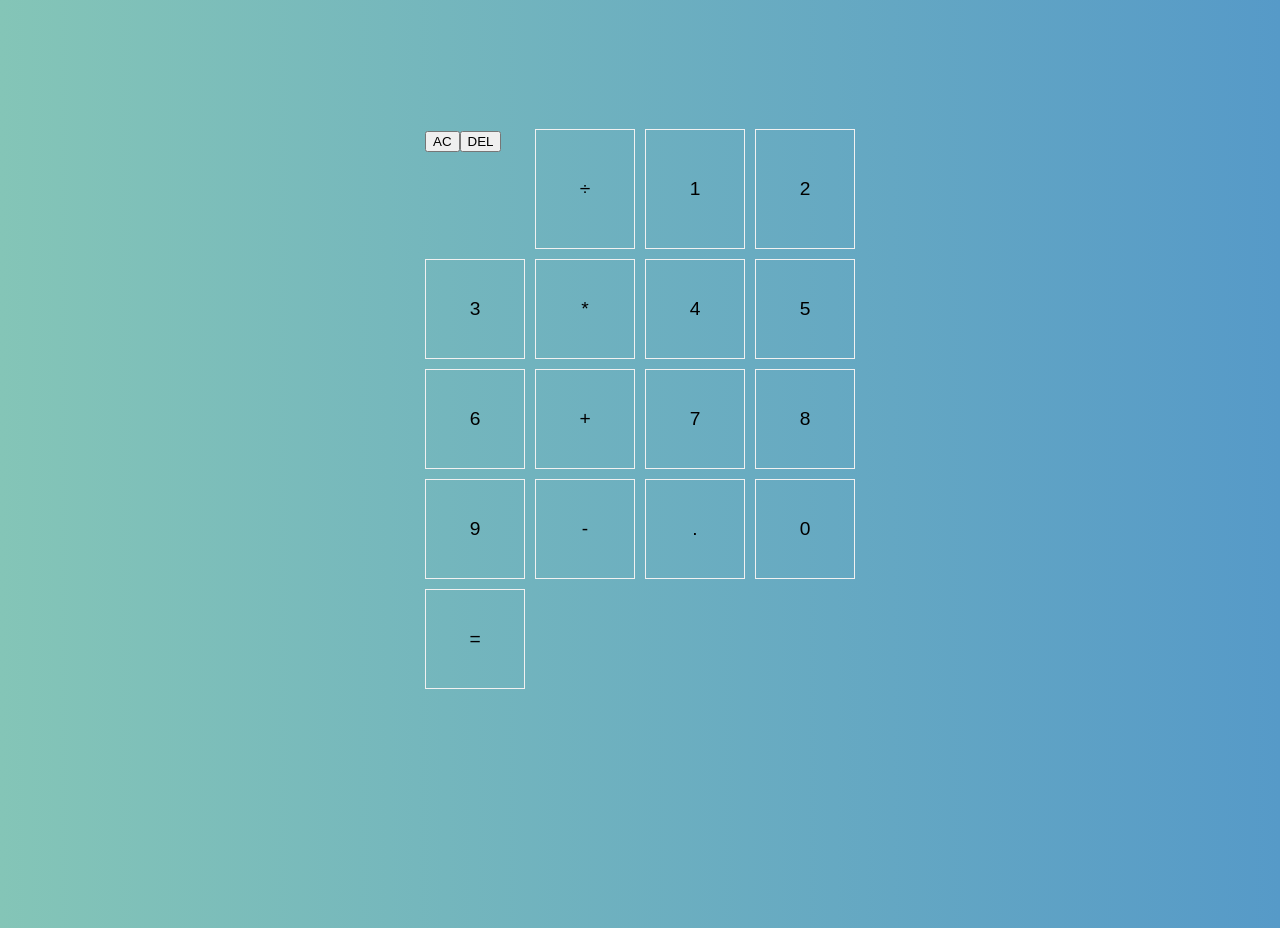
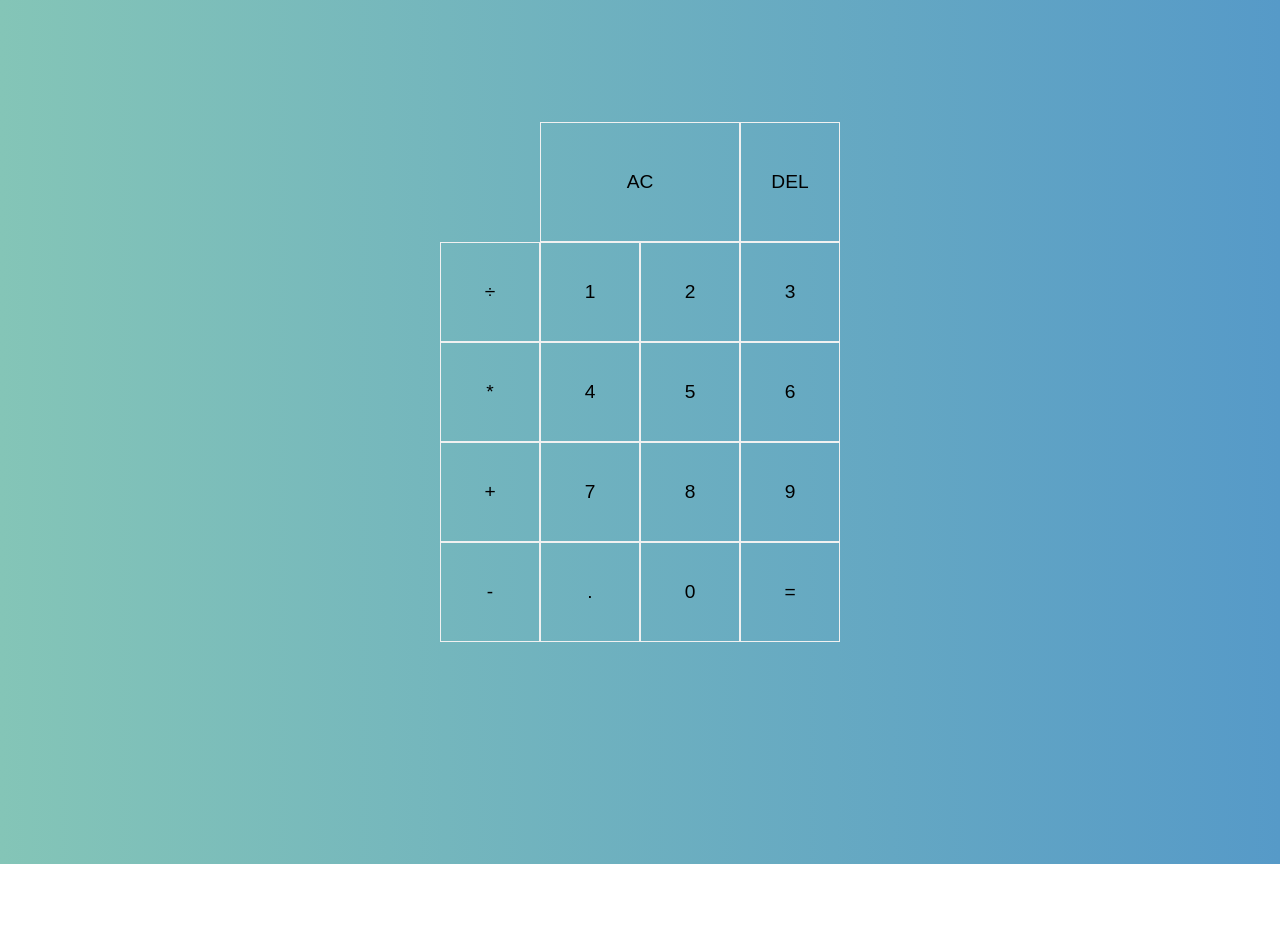
Before and after one commit to LinSchmitz/Calculator, a React (Vite) app: page / in a window 1280 px wide. After the commit the page ends 864 px from the top, so only its background shows below. Built offline with nearby package versions, Linux system fonts and the light colour scheme.

Commit message:
added template

```diff
--- a/src/components/App.jsx
+++ b/src/components/App.jsx
@@ -3,10 +3,9 @@ import React from 'react';
 function App() {
   return (
     <div className="container">
-      <div className="output">
-        <button className="span-2">AC</button>
-        <button>DEL</button>
-      </div>
+      <div className="output"></div>
+      <button className="span-two">AC</button>
+      <button>DEL</button>
       <button>÷</button>
       <button>1</button>
       <button>2</button>
--- a/src/index.css
+++ b/src/index.css
@@ -17,19 +17,19 @@ body {
 }
 
 .container {
-  max-width: 400px;
-  min-height: 100vh;
-  margin: 40px auto;
-  border-radius: 16px;
-  padding: 24px;
-  color: var(--dark-text);
-
   display: grid;
   justify-content: center;
   align-content: center;
+  min-height: 100vh;
   grid-template-columns: repeat(4, 100px);
   grid-template-rows: minmax(120px, auto) repeat(5, 100px);
-  gap: 10px;
+  padding: 2rem;
+  color: var(--dark-text);
+
+  /* max-width: 400px; */
+  /* margin: 40px auto; */
+  /* border-radius: 16px; */
+  /* gap: 10px; */
 }
 
 .container > button {
@@ -43,3 +43,7 @@ body {
 .container > button:hover {
   background-color: var(--light-text);
 }
+
+.span-two {
+  grid-column: span 2;
+}
```
